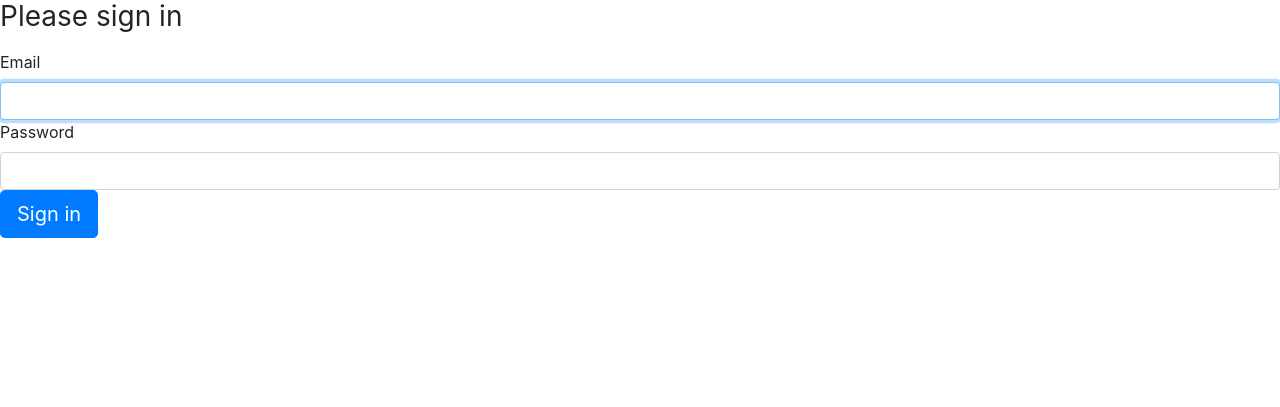
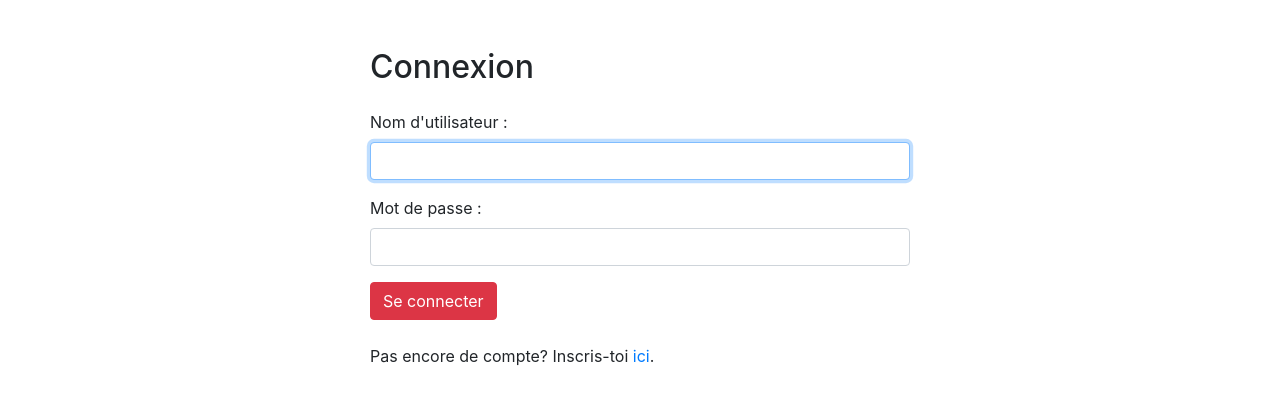
Before and after one commit to OmbelinePinoche/BalanceTonSpot-Back, a Symfony app: template templates/back/security/login.html.twig in a window 1280 px wide. Shown: the part 56-463 px from the top of the page. Run offline with Twig, Linux system fonts and the light colour scheme; the template is opened without the code that fills it, so the values that code supplies are empty; some libraries are stand-ins or nearby versions.

Commit message:
update bdd

```diff
--- a/docs/bdd.sql
+++ b/docs/bdd.sql
@@ -141,7 +141,7 @@ INSERT INTO `spot` (`id`, `name`, `description`, `picture`, `address`, `rating`,
 (10,	'Rives de Meurthe',	'Le skatepark des Rives de Meurthe est l\'un des spots de skate les plus populaires de Nancy. Avec ses différentes structures, il offre aux skateurs un lieu idéal pour pratiquer leur sport et développer leur talent.',	'https://numero4skateshop.com/product_images/uploaded_images/skatepark-de-nancy-rives-de-meurthe-n4-skateshop.jpg',	'Av. Charles Etienne Collignon, 54000 Nancy',	4.5,	8,	'rives-de-meurthe'),
 (11,	'La Rotonde',	'C\'est l\'un des skateparks les plus réussis de l\'agglomération Strasbourgoise. Il est d\'ailleurs fréquenté par les BMX, skateboards et rollers. Il a été conçu et dessiné par David Mougin, le petit frère de Nicolas Mougin, champion du monde amateur 2003/2004 en rampe.',	'https://numero4skateshop.com/product_images/uploaded_images/strasbourg-skatepark-la-rotonde-n4-skateshop.jpeg',	'Rue Pierre Nuss, 67200 Strasbourg',	5.0,	9,	'la-rotonde'),
 (12,	'Sergent Blandan',	'Très typé street (avec quand même deux trois courbes bien raides par ci par là), ce skatepark est rempli de belles idées. Il faudra quand même un bon niveau pour vraiment en profiter.',	'https://skateparks.fr/wp-content/uploads/2020/11/sergent-blandan-skatepark-full.jpg',	'Rue de l\'Epargne, 69007 Lyon',	3.5,	10,	'sergent-blandan'),
-(13,	'Les 2 Alpes',	'Station de ski phare du département de l’Isère, Les 2 Alpes jouit d’une réputation internationale. Elle est située au cœur du massif des Ecrins, dans l’Oisans. Avec une neige naturelle garantie grâce au domaine de haute altitude culminant à 3600m, vous avez l’assurance de skier en toute saison.',	'https://reservation.les2alpes.com/medias/images/perrine/snowpark_hiv_paysage_2.jpg',	'Station des Deux Alpes',	5.0,	11,	'2-Alpes'),
+(13,	'Les 2 Alpes',	'Station de ski phare du département de l’Isère, Les 2 Alpes jouit d’une réputation internationale. Elle est située au cœur du massif des Ecrins, dans l’Oisans. Avec une neige naturelle garantie grâce au domaine de haute altitude culminant à 3600m, vous avez l’assurance de skier en toute saison.',	'https://reservation.les2alpes.com/medias/images/perrine/snowpark_hiv_paysage_2.jpg',	'Station des Deux Alpes',	5.0,	11,	'les-2-Alpes'),
 (14,	'Serre-Chevalier',	'Plus grand domaine skiable des Alpes du Sud, Serre Chevalier est aussi l\'un des plus grands domaines d\'Europe avec ses 3 901 hectares. Débutant ou expert, découvrez tout un domaine XXL, par les forêts de mélèzes ou par les sommets offrant des panoramas de montagne exceptionnels.',	'https://www.skiresort.fr/fileadmin/_processed_/c3/34/42/25/81527b2b3f.jpg',	'Station de Serre-Chevalier',	4.0,	12,	'serre-chevalier'),
 (15,	'Le Grand Bornand',	'Cette station propose un domaine skiable préservé dans lequel vous pouvez pratiquer de nombreuses disciplines : ski alpin, ski nordique, biathlon, snowboard, ski de randonnée, raquettes, marche nordique, luge.',	'https://www.barnes-montblanc.com/uploads/sectors/36/hero_pictures/53984/show.jpg?1573573424',	'Station du Grand Bornand',	4.0,	13,	'le-grand-bornand');
 
--- a/src/Controller/Back/LocationController.php
+++ b/src/Controller/Back/LocationController.php
@@ -59,7 +59,7 @@ class LocationController extends AbstractController
      *
      * @return Response
      */
-    #[Route('/new', name: 'add_location')]
+    #[Route('/admin/new', name: 'add_location')]
     public function create(Request $request, EntityManagerInterface  $entityManager): Response
     {
         // Create an instance for the entity location
@@ -93,7 +93,7 @@ class LocationController extends AbstractController
      * Modify a location via its ID in a form in the back office
      * @return Response
      */
-    #[Route('/edit/{slug}', name: 'edit_location')]
+    #[Route('/admin/edit/{slug}', name: 'edit_location')]
     public function edit(location $location, Request $request, EntityManagerInterface  $entityManager): Response
     {
         // Here we want to edit a location so no need to create anything.
@@ -131,7 +131,7 @@ class LocationController extends AbstractController
      *  Modify a location via its ID in a form in the back office
      * @return Response
      */
-    #[Route('/remove/{id}', name: 'remove_location')]
+    #[Route('/admin/remove/{id}', name: 'remove_location')]
     public function remove(location $location, LocationRepository $LocationRepository, Request $request, EntityManagerInterface  $entityManager): Response
     {
         // Here we want delete a location so no need to create anything.
--- a/src/Controller/Back/SportController.php
+++ b/src/Controller/Back/SportController.php
@@ -61,7 +61,7 @@ class SportController extends AbstractController
      *
      * @return Response
      */
-    #[Route('/new', name: 'add_sport')]
+    #[Route('/admin/new', name: 'add_sport')]
     public function create(Request $request, EntityManagerInterface  $entityManager, SluggerInterface $slugger): Response
     {
         // Create an instance for the entity sport
@@ -102,7 +102,7 @@ class SportController extends AbstractController
      * Modify a sport via its ID in a form in the back office
      * @return Response
      */
-    #[Route('/edit/{slug}', name: 'edit_sport')]
+    #[Route('/admin/edit/{slug}', name: 'edit_sport')]
     public function edit(sport $sport, Request $request, EntityManagerInterface  $entityManager): Response
     {
         // I build my form which revolves around my object
@@ -137,7 +137,7 @@ class SportController extends AbstractController
      *  Modify a sport via its ID in a form in the back office
      * @return Response
      */
-    #[Route('/remove/{id}', name: 'remove_sport')]
+    #[Route('/admin/remove/{id}', name: 'remove_sport')]
     public function remove(sport $sport, SportRepository $SportRepository, Request $request, EntityManagerInterface  $entityManager): Response
     {
         // Here we want delete a sport so no need to create anything.
--- a/src/Controller/Back/SpotController.php
+++ b/src/Controller/Back/SpotController.php
@@ -73,7 +73,7 @@ class SpotController extends AbstractController
      *
      * @return Response
      */
-    #[Route('/new', name: 'add')]
+    #[Route('/admin/new', name: 'add')]
     public function create(Request $request, EntityManagerInterface  $entityManager, SluggerInterface $slugger): Response
     {
         // Create an instance for the entity spot
@@ -114,7 +114,7 @@ class SpotController extends AbstractController
      * Modify a spot via its ID in a form in the back office
      * @return Response
      */
-    #[Route('/edit/{slug}', name: 'edit')]
+    #[Route('/admin/edit/{slug}', name: 'edit')]
     public function edit(Spot $spot, Request $request, EntityManagerInterface  $entityManager): Response
     {
         // I build my form which revolves around my object
@@ -148,7 +148,7 @@ class SpotController extends AbstractController
      *  Modify a spot via its ID in a form in the back office
      * @return Response
      */
-    #[Route('/remove/{id}', name: 'remove')]
+    #[Route('/admin/remove/{id}', name: 'remove')]
     public function remove(Spot $spot, spotRepository $spotRepository, Request $request, EntityManagerInterface  $entityManager): Response
     {
         // Here we want delete a spot so no need to create anything
--- a/templates/back/security/login.html.twig
+++ b/templates/back/security/login.html.twig
@@ -2,30 +2,43 @@
 
 {% block main %}
 
-	<form method="post">
+	<div class="container">
+		<div class="row justify-content-center">
+			<div class="col-md-6">
+				<h2 class="mt-5 mb-4">Connexion</h2>
+
+				<form
+					method="post">
+					{# If error in authentication #}
 					{% if error %}
 						<div class="alert alert-danger">{{ error.messageKey|trans(error.messageData, 'security') }}</div>
 					{% endif %}
-
+					{# This checks if we are authenticated #}
 					{% if app.user %}
 						<div class="mb-3">
-				You are logged in as
+							Vous êtes connecté en tant que
 							{{ app.user.userIdentifier }},
-				<a href="{{ path('app_logout') }}">Logout</a>
+							<a href="{{ path('app_logout') }}">Déconnexion</a>
 						</div>
 					{% endif %}
+					<div class="mb-3">
+						<label for="username" class="form-label">Nom d'utilisateur :</label>
+						<input type="text" id="username" name="email" class="form-control" value="" required autofocus>
+					</div>
 
-		<h1 class="h3 mb-3 font-weight-normal">Please sign in</h1>
-		<label for="inputEmail">Email</label>
-		<input type="email" value="{{ last_username }}" name="email" id="inputEmail" class="form-control" autocomplete="email" required autofocus>
-		<label for="inputPassword">Password</label>
+					<div class="mb-3">
+						<label for="password" class="form-label">Mot de passe :</label>
 						<input type="password" name="password" id="inputPassword" class="form-control" autocomplete="current-password" required>
+					</div>
 
 					<input type="hidden" name="_csrf_token" value="{{ csrf_token('authenticate') }}">
+					<button class="btn btn-danger me-2" type="submit">Se connecter</button>
+				</form>
+			</br>
+			<p>Pas encore de compte? Inscris-toi
+				<a href="">ici</a>.</p>
 
-		<button class="btn btn-lg btn-primary" type="submit">
-			Sign in
-		</button>
-	</form>
+		</br>
+	</div>
 
 {% endblock %}
```
Also changed, not shown: 1 other file. Lines whose indentation alone changed are shown as unchanged.
